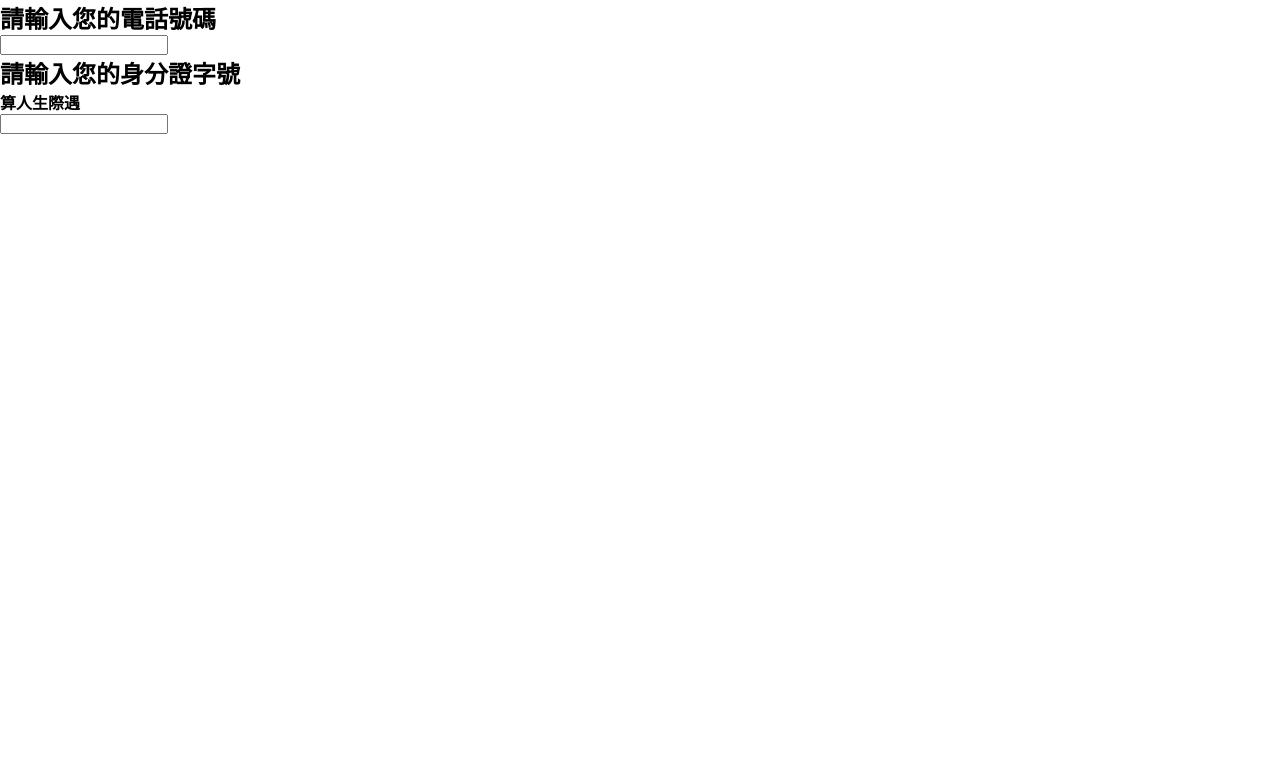
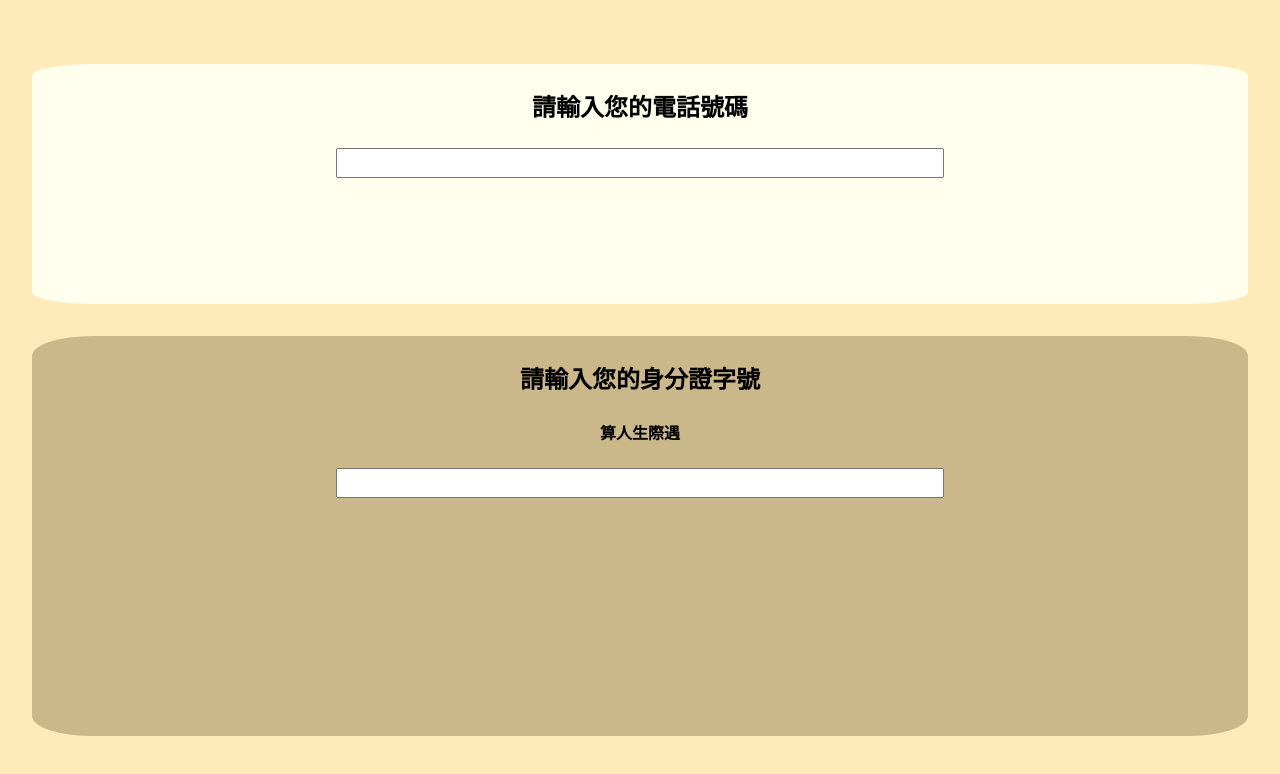
Before and after one commit to ZhaoHouLin/yijinnumber, a Vue app: page / in a window 1280 px wide. Shown: the top 774 px of the page. Built offline with nearby package versions, Linux system fonts and the light colour scheme.

Commit message:
修改UI介面

```diff
--- a/src/App.vue
+++ b/src/App.vue
@@ -1,21 +1,26 @@
 <template lang='pug'>
   #app
-    .phoneTitle
+    .phoneInfo
       h2 請輸入您的電話號碼
       h4
-      input#phoneNum(type="text" pattern="[0-9]{10}" v-model='phoneNum' @input='phoneCheck')
-      .phoneNumResult
-        .resultOutput(v-for='result in phoneResult')
-          h3 {{result[0]}} {{result[1]}}
-          //- #resultText1
-          //- #resultNum
-    .idTitle
+      input#phoneNum(type="text" v-model='phoneNum' @input='phoneCheck')
+      .phoneResult
+        .resultText(v-for='result in phoneResult')
+          h3 {{result[0]}}
+          h4 {{result[1]}}
+
+    .idInfo
       h2 請輸入您的身分證字號
       h4 算人生際遇
       input#idNum(type="text" v-model='idNum' @input='idCheck')
-      .idCardResult(v-for='(result,id) in idResult')
-        h3 {{result[0]}} {{result[1]}} {{idResultLimit(id)[0]}} ~ {{idResultLimit(id)[1]}} 歲
-
+      .idResult
+        .idResultText(v-for='(result,id) in idResult')
+          h3 {{result[0]}}
+          h4 {{result[1]}}
+          h3 {{idResultLimit(id)[0]}}
+          h3 |
+          h3 {{idResultLimit(id)[1]}}
+          h4 歲
 </template>
 
 
@@ -256,6 +261,61 @@ export default {
 
 <style lang="stylus">
 @import './assets/cssSetting.styl'
+primary_color = #ffeaba
+light_color = #ffffed
+dark_color = #cbb88a
 
+#app
+  background-color primary_color
+  size(100%,100vh)
+  flexCenter()
+  flex-direction column
+  .phoneInfo,.idInfo
+    border-radius 5%
+    margin 0 4%
+    padding 2vh 0
+    flexCenter(flex-start,center)
+    flex-direction column
+    h2
+      margin 2% 0
+    input
+      text-align center
+      font-size 1rem
+      size(50%,30px)
+      margin 2% 0
 
+  .phoneInfo
+    margin-bottom 4vh
+    background-color light_color
+    size(95%,30vh)
+    .phoneResult
+      flexCenter()
+      .resultText
+        margin 0 8px
+        h4
+          -webkit-writing-mode vertical-lr
+          writing-mode vertical-lr
+
+  .idInfo
+    background-color dark_color
+    size(95%,50vh)
+    .idResult
+      flexCenter()
+      .idResultText
+        margin 0 8px
+        h3,h4,h5
+          margin 2px 0
+          text-align center
+        h4
+          -webkit-writing-mode vertical-lr
+          writing-mode vertical-lr
+
+@media screen and (min-width: 1024px)
+  #app
+    .phoneInfo,.idInfo
+      padding 0
+    .phoneInfo
+      input
+        margin 0
+        margin-bottom 16px
 </style>
```
